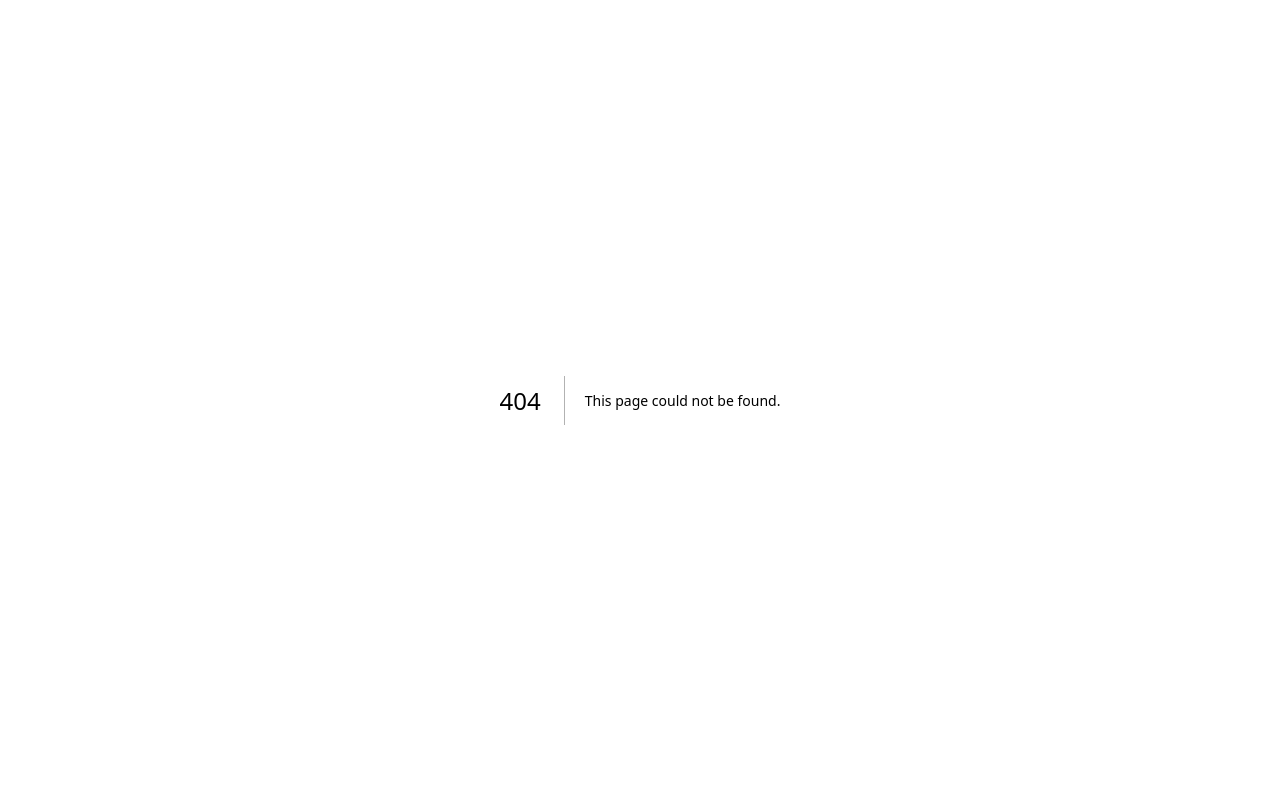
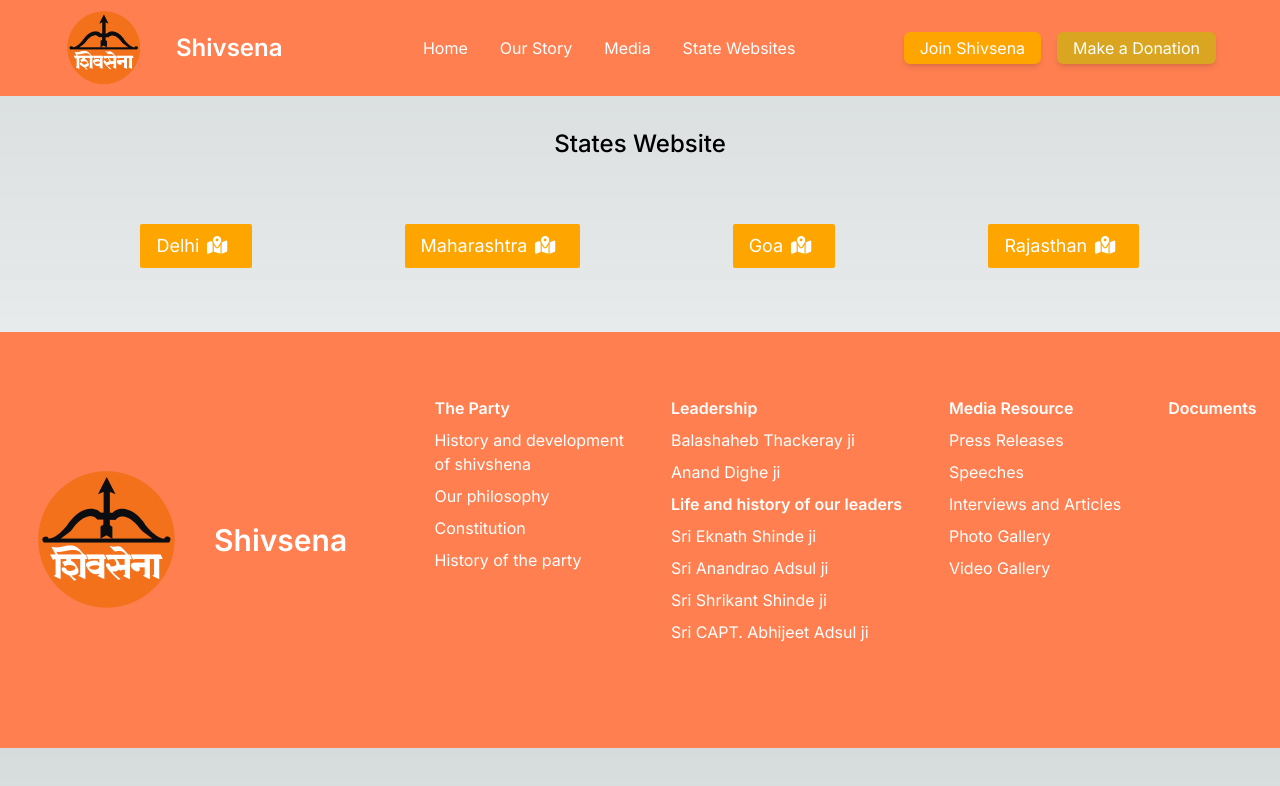
Before and after one commit to skiller70/shivsenaWithoutVercle, a Next.js app: page /statewebsites in a window 1280 px wide. Before the commit this address had no page. Shown: the top 786 px of the page. Built offline with nearby package versions, Linux system fonts and the light colour scheme.

Commit message:
added state websites

```diff
--- /dev/null
+++ b/src/app/ourstory/page.jsx
@@ -0,0 +1,24 @@
+import Footer from '@/components/Footer'
+import Navbar from '@/components/Navbar'
+import React from 'react'
+
+function page() {
+    return (
+        <div>
+            <Navbar />
+            <div className=' my-32 text-2xl text-center'>
+                Our Story
+
+            </div>
+
+
+
+            <Footer />
+
+
+
+        </div>
+    )
+}
+
+export default page
--- /dev/null
+++ b/src/app/statewebsites/page.jsx
@@ -0,0 +1,58 @@
+import Footer from '@/components/Footer'
+import Navbar from '@/components/Navbar'
+import React from 'react'
+import { FontAwesomeIcon } from '@fortawesome/react-fontawesome'
+import { faMapLocationDot } from "@fortawesome/free-solid-svg-icons"
+import Link from 'next/link'
+
+function page() {
+    return (
+        <div className='h-[100%] '>
+            <Navbar />
+
+            <div className='text-2xl font-medium my-8 text-center'>
+                States Website
+
+
+            </div>
+       <div className='flex flex-col justify-around m-4 md:m-16 md:flex-row gap-y-6 md:gap-y-0 '>
+       <Link href="/" className='text-lg items-center bg-[#ffa500] text-white px-4 py-2  gap-2 rounded-sm'>
+                Delhi
+                <FontAwesomeIcon className='mx-2' icon={faMapLocationDot} />
+
+            </Link>
+
+
+            <Link href="/" className='text-lg items-center bg-[#ffa500] text-white px-4 py-2  gap-2 rounded-sm'>
+                Maharashtra
+                <FontAwesomeIcon className='mx-2' icon={faMapLocationDot} />
+
+            </Link>
+
+
+
+            <Link href="/" className='text-lg items-center bg-[#ffa500] text-white px-4 py-2  gap-2 rounded-sm'>
+                Goa
+                <FontAwesomeIcon className='mx-2' icon={faMapLocationDot} />
+
+            </Link>
+
+            <Link href="/" className='text-lg items-center bg-[#ffa500] text-white px-4 py-2  gap-2 rounded-sm'>
+            Rajasthan
+                <FontAwesomeIcon className='mx-2' icon={faMapLocationDot} />
+
+            </Link>
+
+
+       </div>
+
+
+            <Footer />
+
+
+
+        </div>
+    )
+}
+
+export default page
--- a/src/components/Navbar.jsx
+++ b/src/components/Navbar.jsx
@@ -12,7 +12,7 @@
 
     // METHODS
 
-    const userLogout = () =>{
+    const userLogout = () => {
         localStorage.removeItem("token")
         router.push("/login")
     }
@@ -53,8 +53,9 @@
 
                     </div> : <div className='mx-[4%]lg:mx-[8%] flex gap-x-2 lg:gap-x-8 flex-1 w-full justify-center'  >
                         <Link className=' hover:border-b-4  ' href="/">Home</Link>
-                        <Link className=' hover:border-b-4  ' href="/">Our Story</Link>
+                        <Link className=' hover:border-b-4  ' href="/ourstory">Our Story</Link>
                         <Link className=' hover:border-b-4  ' href="/media">Media</Link>
+                        <Link className=' hover:border-b-4  ' href="/statewebsites">State Websites</Link>
 
                     </div>}
 
@@ -89,13 +90,13 @@
             >
                 <div className=' pt-6'>
 
-                    {props.isAdmin?<div className=' flex  justify-center flex-col  mx-32 gap-y-4'  >
+                    {props.isAdmin ? <div className=' flex  justify-center flex-col  mx-32 gap-y-4'  >
                         <Link className='  ' href="/">Dashboard</Link>
                         {/* <Link className='   ' href="/">Our Story</Link>
                         <Link className='  ' href="/">Media</Link> */}
 
                     </div>
-:<div className=' flex  justify-center flex-col  mx-32 gap-y-4'  >
+                        : <div className=' flex  justify-center flex-col  mx-32 gap-y-4'  >
                             <Link className='  ' href="/">Home</Link>
                             <Link className='   ' href="/">Our Story</Link>
                             <Link className='  ' href="/">Media</Link>
@@ -105,7 +106,7 @@
 
                     {props.isAdmin ? <div className='flex items-center flex-row gap-x-4 mt-8  justify-center' >
 
-                        <button className=' bg-[#ffa500] px-4 py-1 hover:scale-110 rounded-md shadow-md'  onClick={userLogout}>Logout</button>
+                        <button className=' bg-[#ffa500] px-4 py-1 hover:scale-110 rounded-md shadow-md' onClick={userLogout}>Logout</button>
                         {/* <Link className=' bg-[#daa520] px-4 py-1 hover:scale-110  rounded-md shadow-md' href="/">Make a Donation</Link> */}
                     </div> : <div className='flex items-center flex-row gap-x-4 mt-8  justify-center' >
 
```
Lines whose indentation alone changed are shown as unchanged.
